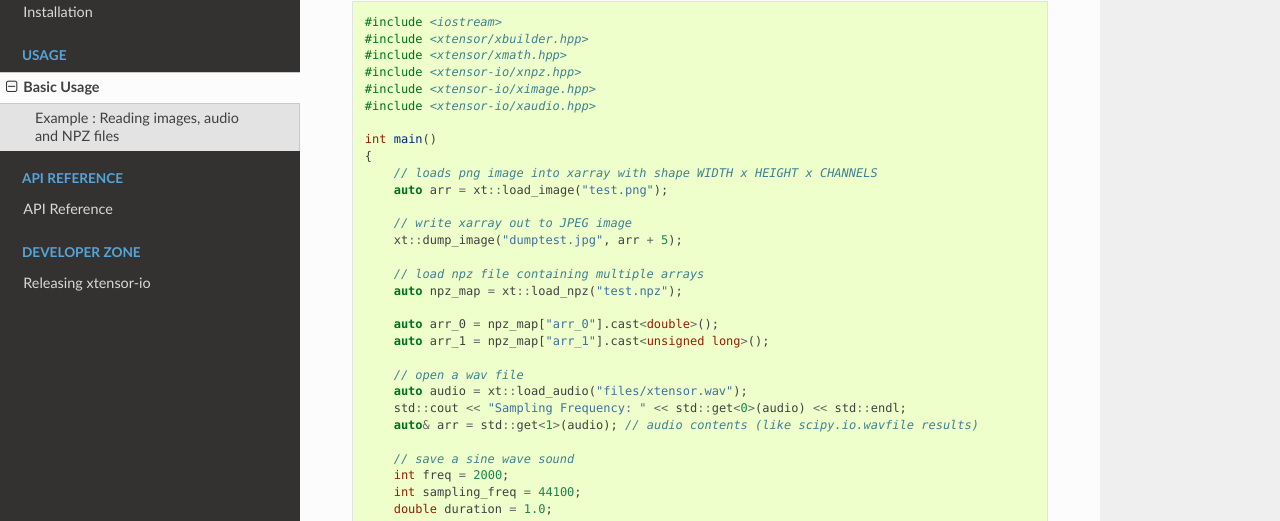
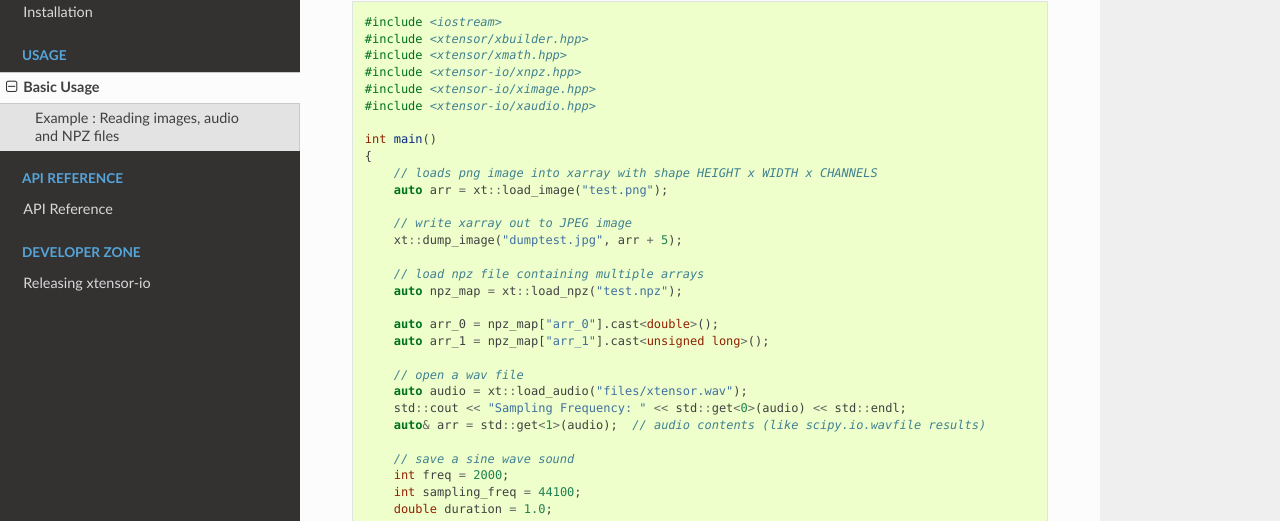
Before and after one commit to xtensor-stack/xtensor-io, a Sphinx documentation site: the page built from docs/source/basic_usage.rst, in a window 1280 px wide and 1069 px high. Shown: the part 215-736 px from the top of the window. Built offline with Sphinx 7.4.7 and the Read the Docs theme 2.0.0, drawn with Linux system fonts in a browser that asks for light colours.

Commit message:
Fixup documentation

```diff
--- a/docs/source/basic_usage.rst
+++ b/docs/source/basic_usage.rst
@@ -22,7 +22,7 @@ Example : Reading images, audio and NPZ files
 
     int main()
     {
-        // loads png image into xarray with shape WIDTH x HEIGHT x CHANNELS
+        // loads png image into xarray with shape HEIGHT x WIDTH x CHANNELS
         auto arr = xt::load_image("test.png");
 
         // write xarray out to JPEG image
@@ -37,7 +37,7 @@ Example : Reading images, audio and NPZ files
         // open a wav file
         auto audio = xt::load_audio("files/xtensor.wav");
         std::cout << "Sampling Frequency: " << std::get<0>(audio) << std::endl;
-        auto& arr = std::get<1>(audio); // audio contents (like scipy.io.wavfile results)
+        auto& arr = std::get<1>(audio);  // audio contents (like scipy.io.wavfile results)
 
         // save a sine wave sound
         int freq = 2000;
```
Also changed, not shown: 3 other files.
